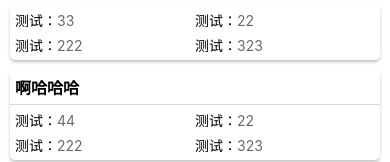
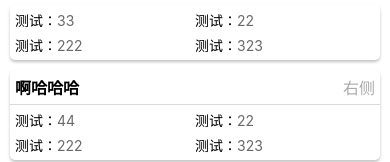
Before and after one commit to SunLxy/carefree-react-native, a React Native app: screen / in a window 390 px wide. Shown: the part 551-713 px from the top of the page. Built offline with nearby package versions, Linux system fonts and the light colour scheme.

Commit message:
fix:修改按钮，feat:card 卡片extra属性

```diff
--- a/src/components/Button/Group.tsx
+++ b/src/components/Button/Group.tsx
@@ -20,6 +20,8 @@ export interface ButtonGroupProps {
   /** 选中那个 */
   active?: number | string
   onChange?: (value: string | number) => void
+  /** 是否 开启选中状态 */
+  isOpenCheck?: boolean
 }
 
 const Group: React.FC<ButtonGroupProps> = props => {
@@ -34,6 +36,7 @@ const Group: React.FC<ButtonGroupProps> = props => {
     borderRadius = 3,
     spaceWidth = 10,
     children,
+    isOpenCheck = false,
     ...rest
   } = props
 
@@ -82,6 +85,7 @@ const Group: React.FC<ButtonGroupProps> = props => {
         layout,
         active: values,
         onChange: onChangeAct,
+        isOpenCheck,
       }}>
       <View style={{ flexDirection: 'row' }}>
         {_render}
--- a/src/components/Button/Item.tsx
+++ b/src/components/Button/Item.tsx
@@ -28,10 +28,11 @@ const Item: React.FC<ItemProps> = props => {
     spaceWidth,
     active,
     onChange,
+    isOpenCheck,
   } = useButtonContext()
 
   // 选中
-  const act = value === active
+  const act = isOpenCheck && value === active
 
   let childNode = label
   if (typeof label === 'string') {
@@ -85,7 +86,9 @@ const Item: React.FC<ItemProps> = props => {
     if (props.onPress) {
       props.onPress(event)
     }
-    onChange(value)
+    if (isOpenCheck) {
+      onChange(value)
+    }
   }
 
   return (
--- a/src/components/Button/context.ts
+++ b/src/components/Button/context.ts
@@ -15,6 +15,9 @@ export interface ButtonContextProps {
   spaceWidth?: number
   active?: number | string
   onChange?: (value: string | number) => void
+
+  /** 是否 开启选中状态 */
+  isOpenCheck?: boolean
 }
 
 export const ButtonContext = React.createContext<ButtonContextProps>({
@@ -24,6 +27,7 @@ export const ButtonContext = React.createContext<ButtonContextProps>({
   layout: 'merge',
   borderRadius: 3,
   spaceWidth: 10,
+  isOpenCheck: false,
 })
 
 export const useButtonContext = () => React.useContext(ButtonContext)
--- a/src/components/Card/demo.tsx
+++ b/src/components/Card/demo.tsx
@@ -14,6 +14,7 @@ export default () => {
       />
       <Card
         title="啊哈哈哈"
+        extra="右侧"
         list={[
           { label: '测试：', value: '44' },
           { label: '测试：', value: '22' },
--- a/src/components/Card/index.tsx
+++ b/src/components/Card/index.tsx
@@ -26,7 +26,7 @@ export interface CardProps {
   /** 外层 View 样式 */
   warpStyle?: StyleProp<ViewStyle>
   /** 卡片标题 title */
-  title?: React.ReactNode | string
+  title?: React.ReactNode | string | number
   /** 标题 View 样式 */
   titleStyle?: StyleProp<ViewStyle>
   /** 标题 Text 样式 */
@@ -40,6 +40,10 @@ export interface CardProps {
   comLabelStyle?: StyleProp<TextStyle>
   /** 公共 的 value 样式 */
   comValueStyle?: StyleProp<TextStyle>
+
+  extra?: React.ReactNode | string | number
+  /** extra Text 样式 */
+  extraTextStyle?: StyleProp<TextStyle>
 }
 const Card: React.FC<CardProps> = props => {
   const {
@@ -52,14 +56,37 @@ const Card: React.FC<CardProps> = props => {
     comLabelStyle,
     comItemStyle,
     itemWarpStyle,
+    extra,
+    extraTextStyle,
   } = props
+
+  const Extra = useMemo(() => {
+    if (React.isValidElement(title)) {
+      return <View>{extra}</View>
+    } else if (Reflect.has(props, 'extra')) {
+      return (
+        <Text style={[styles.extraTextStyle, extraTextStyle]}>{extra}</Text>
+      )
+    }
+    return <React.Fragment />
+    // eslint-disable-next-line react-hooks/exhaustive-deps
+  }, [extra, extraTextStyle])
+
   const Title = useMemo(() => {
     if (React.isValidElement(title)) {
-      return <View style={[styles.titleStyle, titleStyle]}>{title}</View>
+      return (
+        <View style={[styles.titleStyle, titleStyle, styles.titleStyleFlex]}>
+          <View style={{ flex: 1 }}>{title}</View>
+          <View>{Extra}</View>
+        </View>
+      )
     } else if (Reflect.has(props, 'title')) {
       return (
-        <View style={[styles.titleStyle, titleStyle]}>
-          <Text style={[styles.titleTextStyle, titleTextStyle]}>{title}</Text>
+        <View style={[styles.titleStyle, titleStyle, styles.titleStyleFlex]}>
+          <View style={{ flex: 1 }}>
+            <Text style={[styles.titleTextStyle, titleTextStyle]}>{title}</Text>
+          </View>
+          <View>{Extra}</View>
         </View>
       )
     }
--- a/src/components/Card/styles/index.ts
+++ b/src/components/Card/styles/index.ts
@@ -31,10 +31,19 @@ export default StyleSheet.create({
     borderBottomColor: '#d9d9d9',
     borderBottomWidth: 1,
   },
+  titleStyleFlex: {
+    flexDirection: 'row',
+    alignItems: 'center',
+  },
   titleTextStyle: {
     fontSize: 16,
     fontWeight: 'bold',
     flex: 1,
+    color: '#000',
+  },
+  extraTextStyle: {
+    fontSize: 16,
+    color: '#aaa',
   },
   itemListWarp: {
     paddingHorizontal: 5,
```
Also changed, not shown: src/components/Button/index.md (+3 -1 lines).
